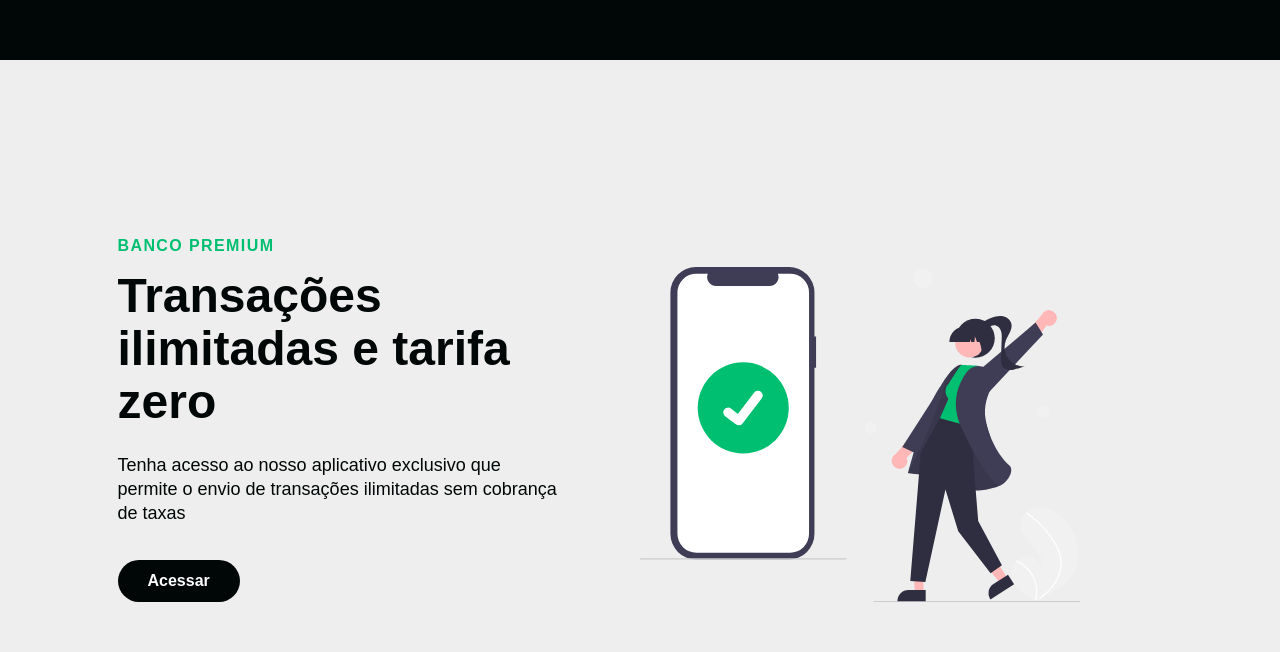
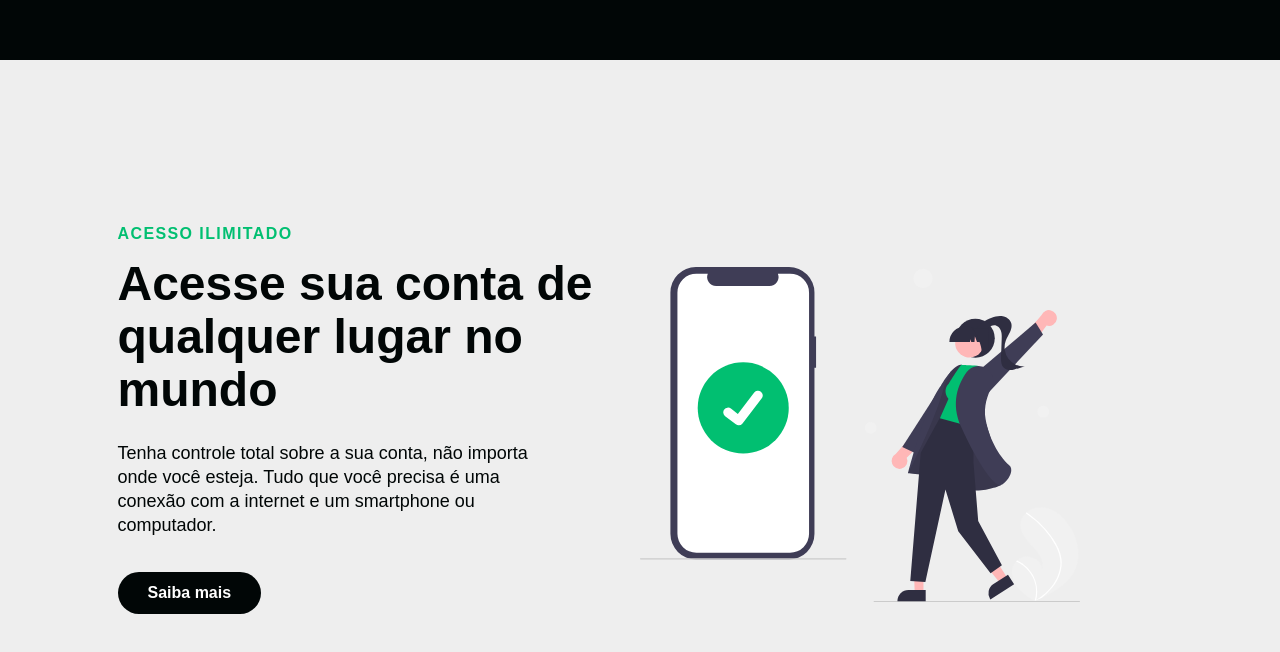
Before and after one commit to rafaelmach/matrix-bank, a React (Create React App) app in the folder matrix-bank/: page / in a window 1280 px wide. Shown: the part 1460-2112 px from the top of the page. Built offline with nearby package versions, Linux system fonts and the light colour scheme; a web font is replaced by a local one.

Commit message:
Atualizado texto da seção Descubra

```diff
--- a/matrix-bank/src/assets/Database.js
+++ b/matrix-bank/src/assets/Database.js
@@ -4,3 +4,10 @@ export const aboutSectionText = {
     subtitle: "Tenha acesso ao nosso aplicativo exclusivo que permite o envio de transações ilimitadas sem cobrança de taxas",
     buttonText: "Acessar"
 }
+
+export const discoverSectionText = {
+    topline: "ACESSO ILIMITADO",
+    title: "Acesse sua conta de qualquer lugar no mundo",
+    subtitle: "Tenha controle total sobre a sua conta, não importa onde você esteja. Tudo que você precisa é uma conexão com a internet e um smartphone ou computador.",
+    buttonText: "Saiba mais"
+}
--- a/matrix-bank/src/components/DiscoverSection/index.js
+++ b/matrix-bank/src/components/DiscoverSection/index.js
@@ -2,7 +2,7 @@ import { AboutContainer, LeftCol, RightCol, TextWrapper, TopLine,
 Title, Subtitle, BtnWrap, ImgWrapper, Image, GeneralContainer } from './DiscoverElements'
 import { Button } from "../ButtonElement"
 import aboutImage from "../../images/svg-13.svg"
-import { aboutSectionText } from '../../assets/Database'
+import { discoverSectionText } from '../../assets/Database'
 
 
 const DiscoverSection = () => {
@@ -11,13 +11,13 @@ const DiscoverSection = () => {
           <AboutContainer>
                    <LeftCol>
                     <TextWrapper>
-                       <TopLine> {aboutSectionText.topline} </TopLine>
-                       <Title> {aboutSectionText.title} </Title>
-                       <Subtitle> {aboutSectionText.subtitle} </Subtitle>
+                       <TopLine> {discoverSectionText.topline} </TopLine>
+                       <Title> {discoverSectionText.title} </Title>
+                       <Subtitle> {discoverSectionText.subtitle} </Subtitle>
                        <BtnWrap>
                             <Button to="home"
                             primaryColor={false}
-                            darkText={false}> {aboutSectionText.buttonText} </Button>
+                            darkText={false}> {discoverSectionText.buttonText} </Button>
                         </BtnWrap>
                     </TextWrapper>
                    </LeftCol>
```
